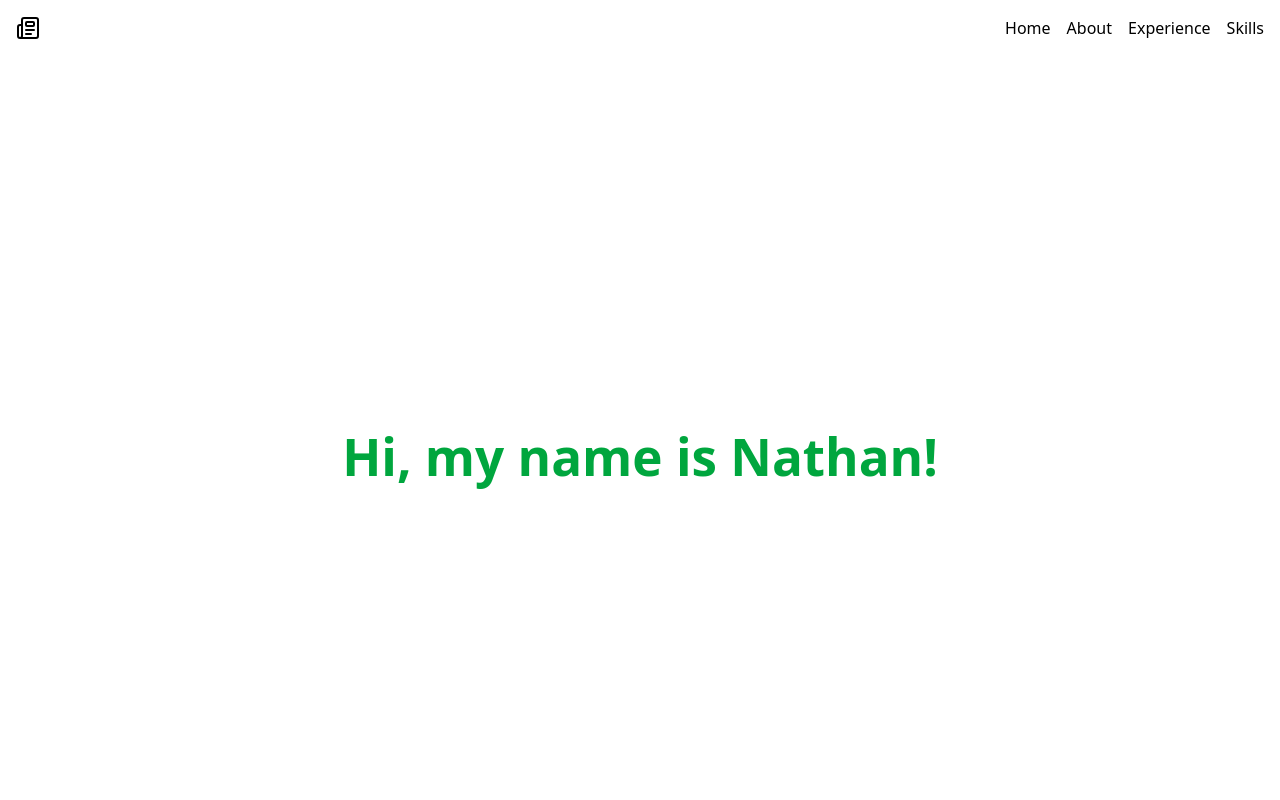
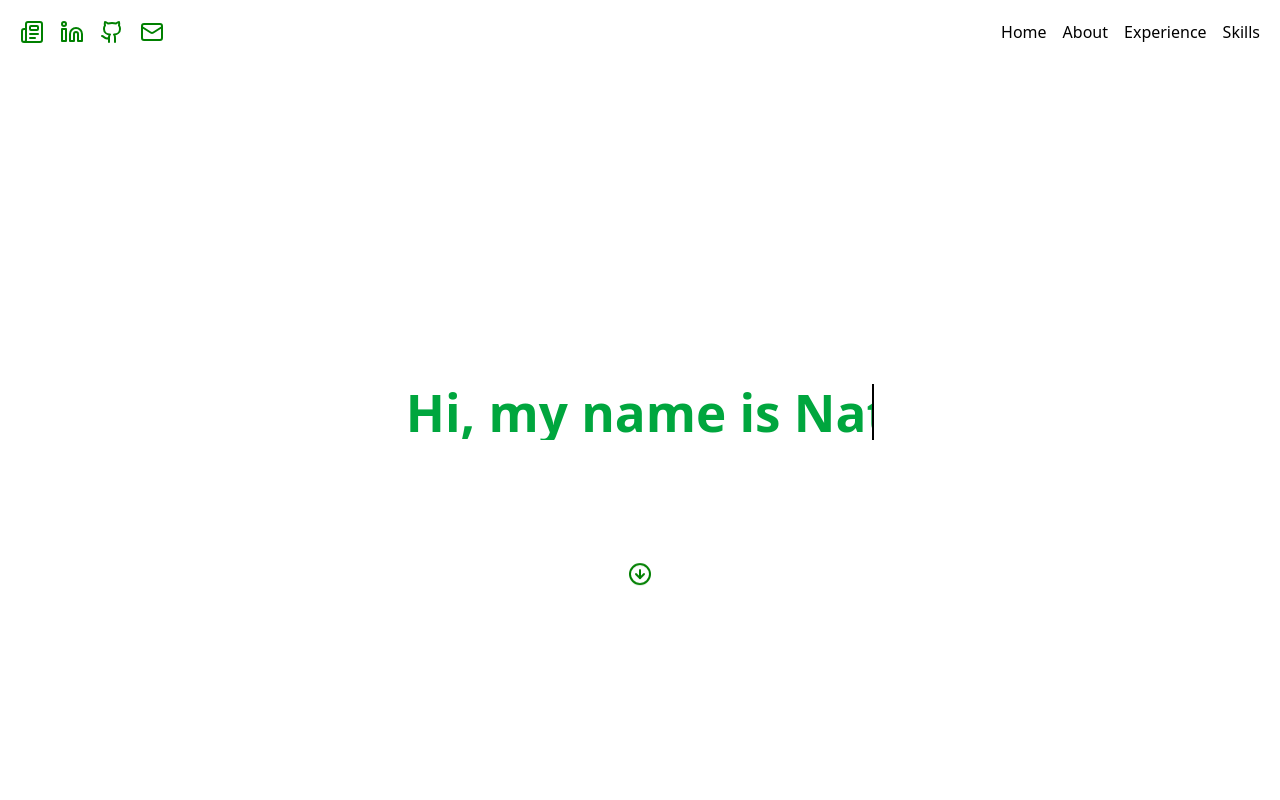
Before and after one commit to natphaan/portfolio-website, a React (Vite) app: page / in a window 1280 px wide. Shown: the top 800 px of the page. Built offline with nearby package versions, Linux system fonts and the light colour scheme.

Commit message:
added typewriter animation to Home

```diff
--- a/package.json
+++ b/package.json
@@ -19,18 +19,20 @@
     "react-dom": "^19.1.0",
     "react-icons": "^5.5.0",
     "react-router-dom": "^7.6.1",
-    "tailwind-merge": "^3.3.0",
-    "tailwindcss": "^4.1.8"
+    "tailwind-merge": "^3.3.0"
   },
   "devDependencies": {
     "@eslint/js": "^9.25.0",
     "@types/react": "^19.1.2",
     "@types/react-dom": "^19.1.2",
     "@vitejs/plugin-react": "^4.4.1",
+    "autoprefixer": "^10.4.21",
     "eslint": "^9.25.0",
     "eslint-plugin-react-hooks": "^5.2.0",
     "eslint-plugin-react-refresh": "^0.4.19",
     "globals": "^16.0.0",
+    "postcss": "^8.5.6",
+    "tailwindcss": "^4.1.10",
     "vite": "^6.3.5"
   }
 }
--- a/src/components/About.jsx
+++ b/src/components/About.jsx
@@ -4,11 +4,11 @@ import profile from "../assets/NathanPhan.jpeg"
 const About = () => {
         return (
         <div className="flex flex-col items-center justify-center min-h-screen p-4">
-                <h1 className="flex text-4xl font-bold mb-10 text-green-600 justify-center">About</h1>
+                <h1 className="flex text-4xl font-bold mb-10 text-green-600 justify-center animate-pulse">About</h1>
 
 
                 {/* Two column layout*/}
-                <div className = "flex flex-col md:flex-row gap-8 w-full max-w-4xl lg:max-w-5xl items-center md:items-start">
+                <div className = "flex flex-col md:flex-row gap-8 w-full max-w-screen-xl lg:max-w-5xl items-center md:items-start">
                         {/* this is the left column/half */}
                         <div className = "bg-gray-600 flex justify-center items-center text-black w-full max-w-sm h-64 md:h-80 lg:h-96 rounded-lg">
                                 <img
--- a/src/components/Home.jsx
+++ b/src/components/Home.jsx
@@ -2,6 +2,9 @@ import Navbar from "./Navbar";
 import About from "./About";
 import Experience from "./Experience";
 import Skills from "./Skills"
+import { CircleArrowDown } from "lucide-react";
+
+
 const Home = () => {
   return (
     <>
@@ -11,7 +14,11 @@ const Home = () => {
 
       {/* {main section of Home} */}
       <div className="flex flex-col items-center justify-center min-h-screen">
-        <h1 className="text-4xl font-bold m-12 text-green-600">Hi, my name is Nathan! </h1>
+        <h1 className="text-4xl font-bold m-12 text-green-600 animate-typewriter">Hi, my name is Nathan! </h1>
+        <CircleArrowDown color = "green"  className="size-6 animate-bounce mt-20"/>
+
+
+
       </div>
 
       {/* about section */}
--- a/src/components/Navbar.jsx
+++ b/src/components/Navbar.jsx
@@ -1,9 +1,12 @@
 import { Newspaper } from "lucide-react";
+import { Linkedin } from "lucide-react";
+import {Github} from "lucide-react"
+import {Mail} from "lucide-react"
 
 
 const Navbar = () => {
         return (
-                <nav className="bg-white p-4">
+                <nav className="bg-white p-5">
                 <div className="container mx-auto flex justify-between items-center">
 
 
@@ -12,9 +15,26 @@ const Navbar = () => {
                 <ul className="flex space-x-4">
 
                                 <li>
-                                <a href = "/resume.pdf" target = "_blank" rel = "noopener noreferrer" className = "flex items-center">
-                                        <Newspaper color = "black"/>
+                                <a href = "/resume.pdf" target = "_blank" rel = "noopener noreferrer">
+                                        <Newspaper color = "green"/>
                                 </a>
+                                </li>
+                                <li>
+                                        <a href = "https://www.linkedin.com/in/natphaan">
+                                                <Linkedin color="green"/>
+                                        </a>
+                                </li>
+
+                                <li>
+                                        <a href = "https://github.com/natphaan">
+                                                <Github color = "green"/>
+                                        </a>
+                                </li>
+
+                                <li>
+                                        <a href = "mailto:nathanphan22@gmail.com" target = "_blank" rel = "noopener noreferrer">
+                                               <Mail color = "green"/>
+                                        </a>
 
                                 </li>
                 </ul>
--- a/src/components/NotFound.jsx
+++ b/src/components/NotFound.jsx
@@ -1,6 +1,6 @@
  const NotFound = () => {
         return (
-                <p>Not Found</p>
+                <h1 className="flex text-black justify-center-safe ">Not Found</h1>
         )
 }
 
--- a/src/index.css
+++ b/src/index.css
@@ -57,3 +57,32 @@ button:focus,
 button:focus-visible {
   outline: 4px auto -webkit-focus-ring-color;
 }
+
+
+@keyframes typewriter {
+  from {
+    width: 0ch;
+  }
+  to {
+    width: 16ch;
+  }
+}
+
+@keyframes blink-and-hide-cursor {
+  0%, 49.9% { /* Visible part of the blink */
+    border-right-color: black;
+  }
+  50%, 100% { /* Invisible part of the blink and the final state */
+    border-right-color: transparent;
+  }
+}
+
+.animate-typewriter {
+  overflow: hidden;
+  white-space: nowrap;
+  border-right-width: 2px;
+  border-right-style: solid;
+  border-right-color: transparent;
+  width: 0ch;
+  animation: typewriter 1.5s steps(22, end) 1s forwards, blink-and-hide-cursor 0.8s steps(2, start) 1s 6 forwards;
+}
```
Also changed, not shown: 1 other file (tests, documents, lock files or other folders).
